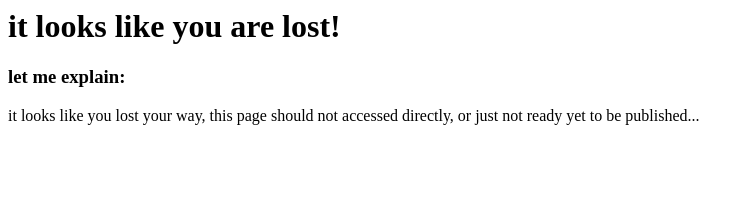
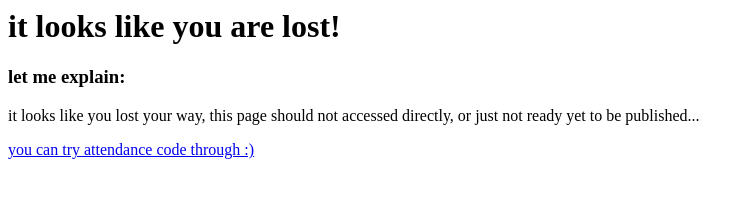
Before and after one commit to spacelatte/araba, a plain HTML site: page index.htm in a window 1280 px wide. Shown: the whole page, without its empty margins (0-754 px from the left). Drawn offline with Linux system fonts and the light colour scheme.

Commit message:
Wed Dec 16 22:49:19 EET 2015

```diff
--- a/index.htm
+++ b/index.htm
@@ -6,5 +6,6 @@
 		<h1> it looks like you are lost! </h1>
 		<h3> let me explain: </h3>
 		<p> it looks like you lost your way, this page should not accessed directly, or just not ready yet to be published... </p>
+		<a href="yoklama.htm" >you can try attendance code through :)</a>
 	</body>
 </html>
```
